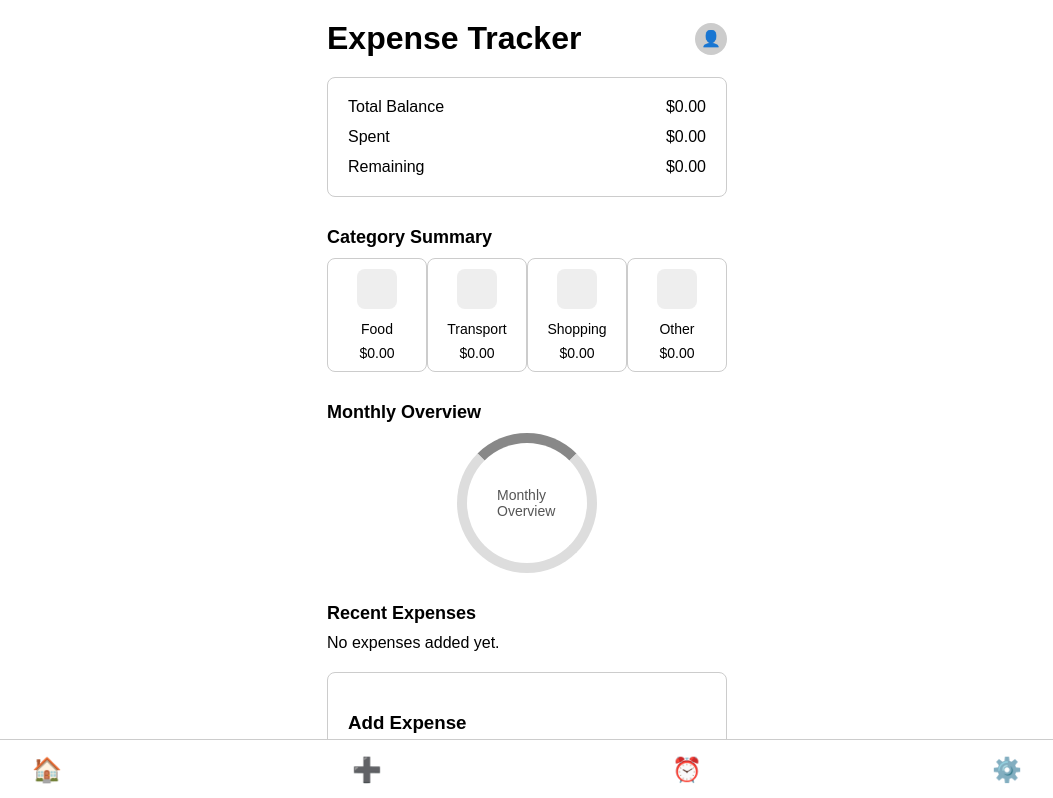
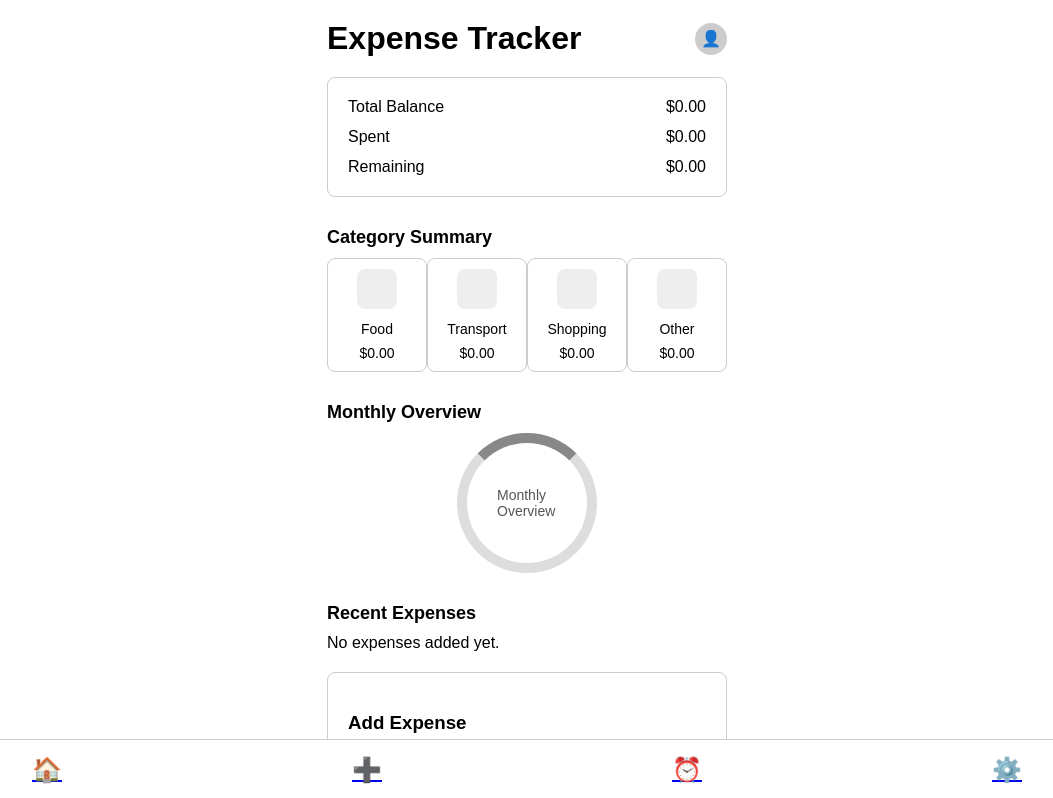
Before and after one commit to jepkemoi-sheilah1/budget-smart, a React (Create React App) app in the folder frontend/: page / in a window 1280 px wide. Shown: the top 798 px of the page, without its empty margins (113-1166 px from the left). Built offline with nearby package versions, Linux system fonts and the light colour scheme.

Commit message:
Update Dashboard categories to Housing, Food, Transportation, Entertainment

```diff
--- a/frontend/package.json
+++ b/frontend/package.json
@@ -9,6 +9,7 @@
     "@testing-library/user-event": "^13.5.0",
     "react": "^19.1.0",
     "react-dom": "^19.1.0",
+    "react-router-dom": "^7.6.2",
     "react-scripts": "5.0.1",
     "web-vitals": "^2.1.4"
   },
--- a/frontend/src/components/Navbar.jsx
+++ b/frontend/src/components/Navbar.jsx
@@ -1,6 +1,12 @@
 import React from 'react';
+import { NavLink } from 'react-router-dom';
 
 const Navbar = () => {
+  const activeStyle = {
+    fontWeight: 'bold',
+    color: 'blue',
+  };
+
   return (
     <nav style={{
       position: 'fixed',
@@ -15,10 +21,18 @@ const Navbar = () => {
       alignItems: 'center',
       fontSize: 24
     }}>
-      <div role="img" aria-label="home" style={{ cursor: 'pointer' }}>🏠</div>
-      <div role="img" aria-label="add" style={{ cursor: 'pointer' }}>➕</div>
-      <div role="img" aria-label="clock" style={{ cursor: 'pointer' }}>⏰</div>
-      <div role="img" aria-label="settings" style={{ cursor: 'pointer' }}>⚙️</div>
+      <NavLink to="/" style={({ isActive }) => (isActive ? activeStyle : undefined)} aria-label="home">
+        🏠
+      </NavLink>
+      <NavLink to="/register" style={({ isActive }) => (isActive ? activeStyle : undefined)} aria-label="register">
+        ➕
+      </NavLink>
+      <NavLink to="/login" style={({ isActive }) => (isActive ? activeStyle : undefined)} aria-label="login">
+        ⏰
+      </NavLink>
+      <NavLink to="/settings" style={({ isActive }) => (isActive ? activeStyle : undefined)} aria-label="settings">
+        ⚙️
+      </NavLink>
     </nav>
   );
 };
```
Also changed, not shown: 1 other file (tests, documents, lock files or other folders).
